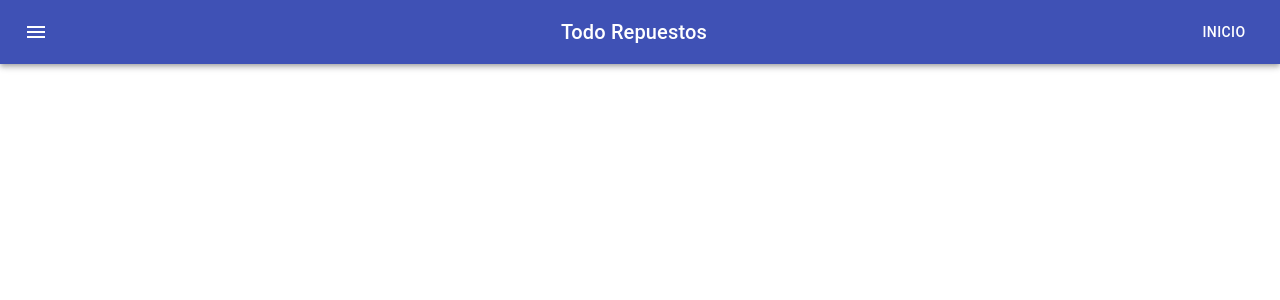
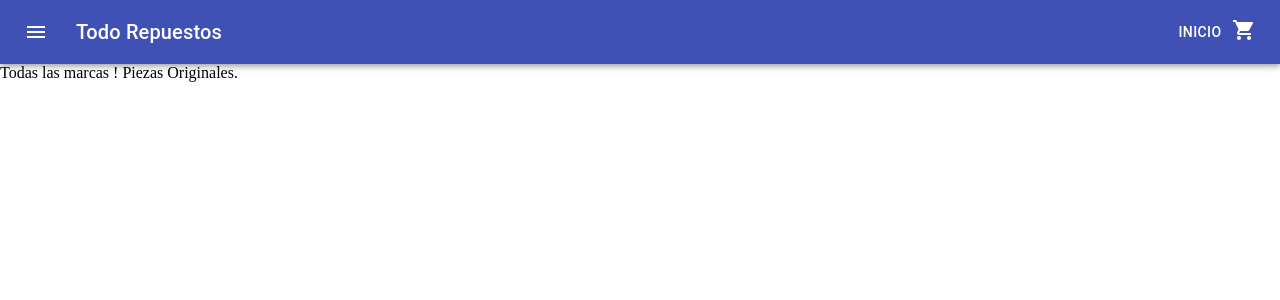
Before and after one commit to cattabruno/repuestos, a React (Create React App) app: page / in a window 1280 px wide. Shown: the top 300 px of the page. Built offline with nearby package versions, Linux system fonts and the light colour scheme.

Commit message:
CartWidget e ItemListContainer

```diff
--- a/package.json
+++ b/package.json
@@ -5,6 +5,7 @@
   "dependencies": {
     "@material-ui/core": "^4.11.3",
     "@material-ui/icons": "^4.11.2",
+    "@material-ui/styles": "^4.11.3",
     "@testing-library/jest-dom": "^5.11.10",
     "@testing-library/react": "^11.2.6",
     "@testing-library/user-event": "^12.8.3",
--- a/src/App.css
+++ b/src/App.css
@@ -1,38 +1,8 @@
-.App {
-  text-align: center;
-}
+html, body, #root {
+    height: 100%;
+  }
 
-.App-logo {
-  height: 40vmin;
-  pointer-events: none;
-}
-
-@media (prefers-reduced-motion: no-preference) {
-  .App-logo {
-    animation: App-logo-spin infinite 20s linear;
+  *{
+    margin: 0;
+    padding: 0;
   }
-}
-
-.App-header {
-  background-color: #282c34;
-  min-height: 100vh;
-  display: flex;
-  flex-direction: column;
-  align-items: center;
-  justify-content: center;
-  font-size: calc(10px + 2vmin);
-  color: white;
-}
-
-.App-link {
-  color: #61dafb;
-}
-
-@keyframes App-logo-spin {
-  from {
-    transform: rotate(0deg);
-  }
-  to {
-    transform: rotate(360deg);
-  }
-}
--- a/src/App.js
+++ b/src/App.js
@@ -1,10 +1,13 @@
+import React from 'react';
 import './App.css';
 import AppBar from './components/NavBar';
+import ItemListContainer from './components/ItemListContainer';
 
 function App() {
   return (
     <div className="App">
      <AppBar />
+     <ItemListContainer />
     </div>
   );
 }
--- /dev/null
+++ b/src/components/CartWidget.js
@@ -0,0 +1,10 @@
+import React from 'react';
+import ShoppingCartIcon from '@material-ui/icons/ShoppingCart';
+
+export default function CartWidget () {
+    return(
+        <div>
+            <ShoppingCartIcon />
+        </div>
+    )
+}
--- /dev/null
+++ b/src/components/ItemListContainer.js
@@ -0,0 +1,11 @@
+import React from 'react';
+
+
+export default function ItemListContainer(props) {
+    return(
+        <div className="header">
+            <p>{props.greeting}</p>
+            <p>Todas las marcas <a className="header-portybox" href="#">{props.name}</a>! Piezas Originales.</p>
+        </div>
+    )
+}
--- a/src/components/NavBar.js
+++ b/src/components/NavBar.js
@@ -6,6 +6,7 @@ import Typography from '@material-ui/core/Typography';
 import Button from '@material-ui/core/Button';
 import IconButton from '@material-ui/core/IconButton';
 import MenuIcon from '@material-ui/icons/Menu';
+import CartWidget from './CartWidget'
 
 const useStyles = makeStyles((theme) => ({
   root: {
@@ -33,6 +34,7 @@ export default function ButtonAppBar() {
             Todo Repuestos
           </Typography>
           <Button color="inherit">Inicio</Button>
+          <CartWidget />
         </Toolbar>
       </AppBar>
     </div>
--- a/src/index.css
+++ /dev/null
@@ -1,13 +0,0 @@
-body {
-  margin: 0;
-  font-family: -apple-system, BlinkMacSystemFont, 'Segoe UI', 'Roboto', 'Oxygen',
-    'Ubuntu', 'Cantarell', 'Fira Sans', 'Droid Sans', 'Helvetica Neue',
-    sans-serif;
-  -webkit-font-smoothing: antialiased;
-  -moz-osx-font-smoothing: grayscale;
-}
-
-code {
-  font-family: source-code-pro, Menlo, Monaco, Consolas, 'Courier New',
-    monospace;
-}
--- a/src/index.js
+++ b/src/index.js
@@ -1,6 +1,5 @@
 import React from 'react';
 import ReactDOM from 'react-dom';
-import './index.css';
 import App from './App';
 import reportWebVitals from './reportWebVitals';
 
```
Also changed, not shown: src/logo.svg (deleted), 1 other file (tests, documents, lock files or other folders).
